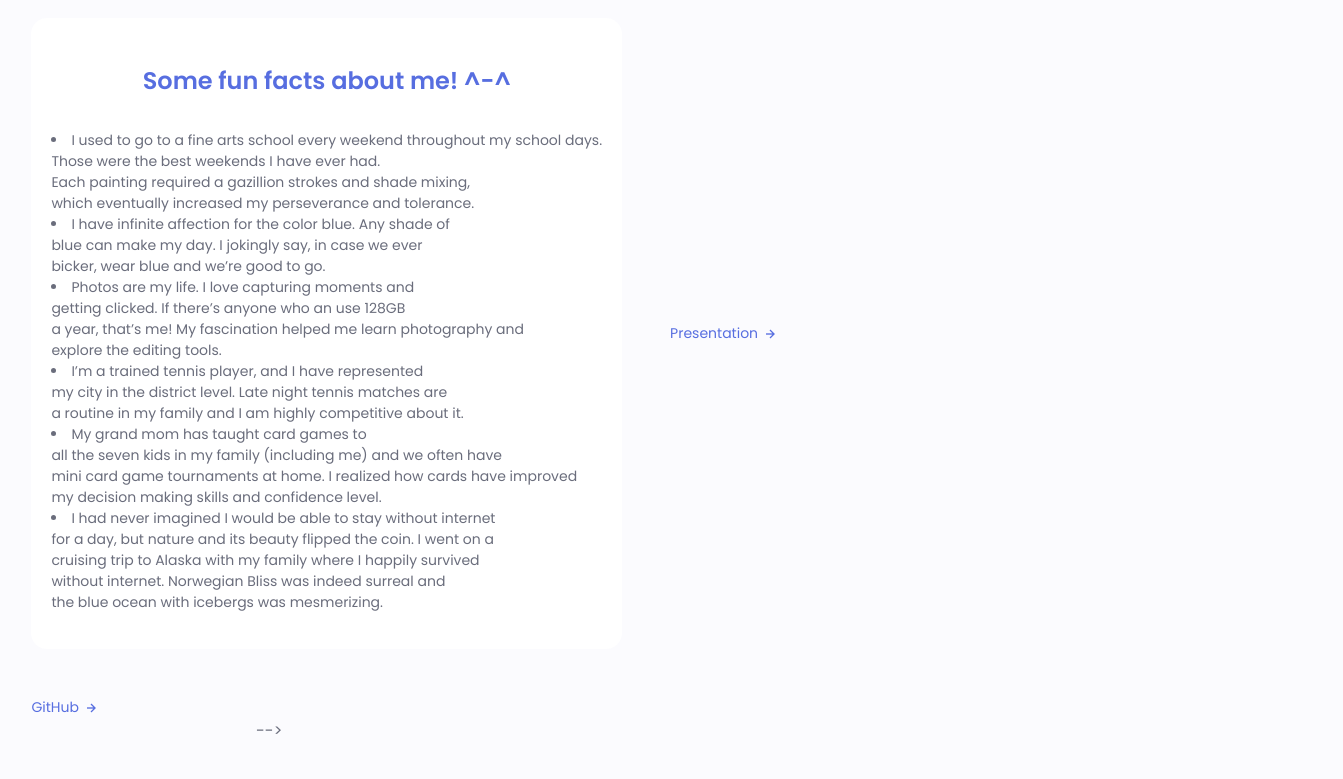
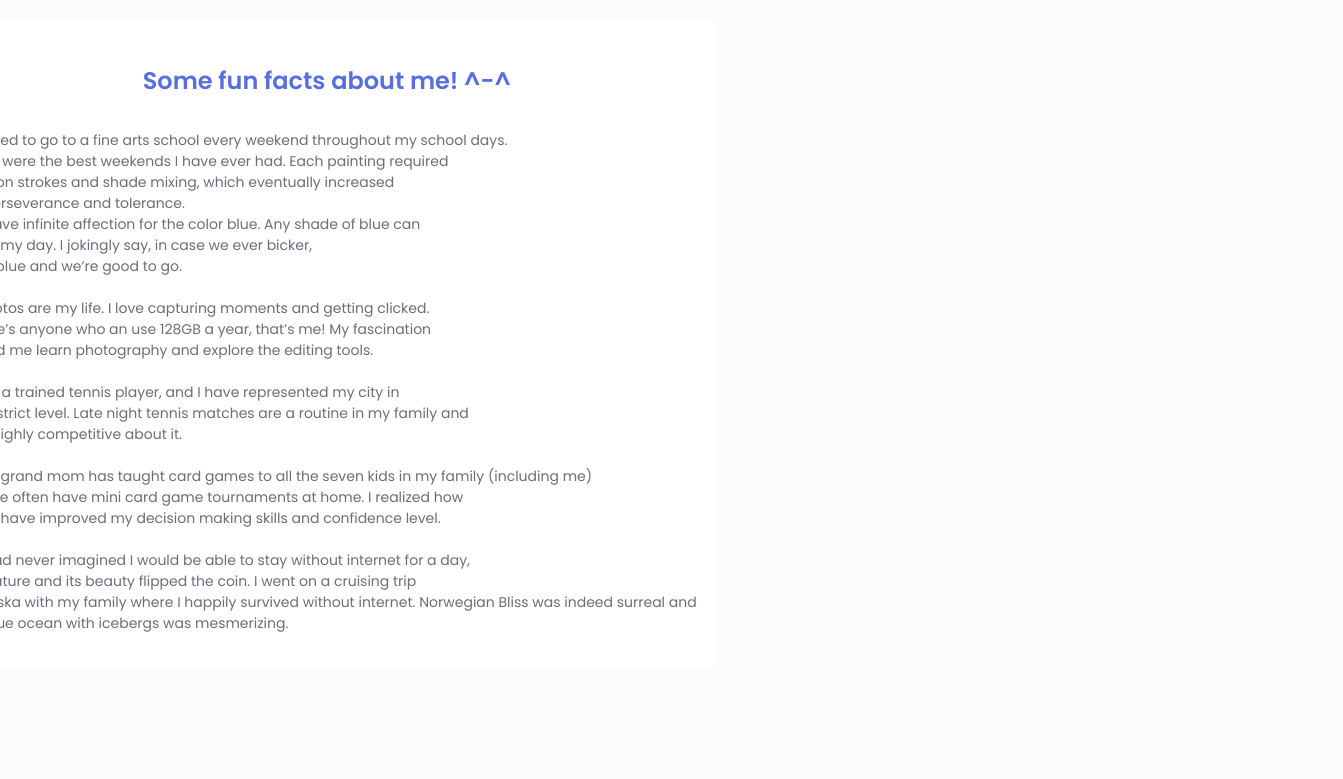
Before and after one commit to YaashviiPThakkarr/YaashviiPThakkarr.github.io, a plain HTML site: page additionalinfo/index.html in a window 1280 px wide. Shown: the part 1020-1799 px from the top of the page, 1343 px wide, since content can reach past the window. Drawn offline with nearby package versions, Linux system fonts and the light colour scheme.

Commit message:
Update index.html

```diff
--- a/additionalinfo/index.html
+++ b/additionalinfo/index.html
@@ -161,56 +161,22 @@
 
                         <h3 class="section__title">Some fun facts about me! ^-^ </h3>
                         <span class="qualification__subtitle"><li>I used to go to a fine arts school every weekend throughout my school days. <br>
-				Those were the best weekends I have ever had. <br>Each painting required a gazillion strokes and shade mixing,<br> which eventually increased my perseverance and tolerance. </li>
-									<li>I have infinite affection for the color blue. Any shade of <br> blue can make my day. I jokingly say, in case we ever <br> bicker, wear blue and we’re good to go. </li>
-									<li>Photos are my life. I love capturing moments and <br>getting clicked. If there’s anyone who an use 128GB <br>a year, that’s me! My fascination helped me learn photography and<br> explore the editing tools.</li>
-									<li>I’m a trained tennis player, and I have represented <br>my city in the district level. Late night tennis matches are <br>a routine in my family and I am highly competitive about it.</li>
-									<li>My grand mom has taught card games to <br> all the seven kids in my family (including me) and we often have <br> mini card game tournaments at home. I realized how cards have improved <br>my decision making skills and confidence level.</li>
-									<li>I had never imagined I would be able to stay without internet <br> for a day, but nature and its beauty flipped the coin. I went on a <br>cruising trip to Alaska with my family where I happily survived <br>without internet. Norwegian Bliss was indeed surreal and <br>the blue ocean with icebergs was mesmerizing.</li></span>
+				Those were the best weekends I have ever had. Each painting required <br> gazillion strokes and shade mixing, which eventually increased <br>my perseverance and tolerance. </li><vr>
+									<li>I have infinite affection for the color blue. Any shade of blue can <br> make my day. I jokingly say, in case we ever bicker, <br>wear blue and we’re good to go. </li><br>
+									<li>Photos are my life. I love capturing moments and getting clicked. <br> If there’s anyone who an use 128GB a year, that’s me! My fascination <br>helped me learn photography and explore the editing tools.</li><br>
+									<li>I’m a trained tennis player, and I have represented my city in  <br>the district level. Late night tennis matches are a routine in my family and<br> I am highly competitive about it.</li><br>
+									<li>My grand mom has taught card games to all the seven kids in my family (including me) <br>and we often have mini card game tournaments at home. I realized how <br>cards have improved my decision making skills and confidence level.</li><br>
+									<li>I had never imagined I would be able to stay without internet for a day, <br> but nature and its beauty flipped the coin. I went on a cruising trip<br> to Alaska with my family where I happily survived without internet. Norwegian Bliss was indeed surreal and <br>the blue ocean with icebergs was mesmerizing.</li></span>
 
                     </div>
 
-                    <!--<div class="work__card mix ds py sql" data-order="4">
-                        <a href="" target="_blank" rel="noopener noreferrer">
-                            <img src="" alt="" class="work__img">
 
-                        </a>
-
-                        <h3 class="work__title">FarmIQ - Crop price forecaster</h3>
-                        <span class="qualification__subtitle"> Time Series Forecasting</span>
-                        <a href="https://kbhambha.wixsite.com/farmiq" class="work__button" target="_blank" rel="noopener noreferrer">
-                            FarmIQ Website <i class='bx bx-right-arrow-alt work__icon' ></i>
-                        </a>
-                        <!-- <a href="assets/pdf/drought_report.pdf" class="work__button" target="_blank" rel="noopener noreferrer">
-                            Report <i class='bx bx-right-arrow-alt work__icon' ></i>
-                        </a>-->
-                        <a href="https://github.com/YaashviiPThakkarr/FarmIQ-Price-Forecasting/blob/main/Farm%20IQ.pdf" class="work__button" target="_blank" rel="noopener noreferrer">
-                            Presentation <i class='bx bx-right-arrow-alt work__icon' ></i>
-                        </a>
-                        <a href="https://github.com/YaashviiPThakkarr/FarmIQ-Price-Forecasting" class="work__button" target="_blank" rel="noopener noreferrer">
-                            GitHub <i class='bx bx-right-arrow-alt work__icon' ></i>
-                        </a>
-                    </div>-->
 
 
 
             </section>
 
-            <!--==================== ABOUT ====================-->
 
-            <!--==================== SKILLS ====================-->
-
-            <!--==================== SERVICES ====================-->
-
-            <!--==================== QUALIFICATION ====================-->
-
-            <!--==================== PORTFOLIO ====================-->
-
-            <!--==================== PROJECT IN MIND ====================-->
-
-            <!--==================== TESTIMONIAL ====================-->
-
-            <!--==================== CONTACT ME ====================-->
             <section class="contact section" id="contact">
                 <h2 class="section__title">Contact Me</h2>
                 <span class="section__subtitle">Get in touch</span>
```
